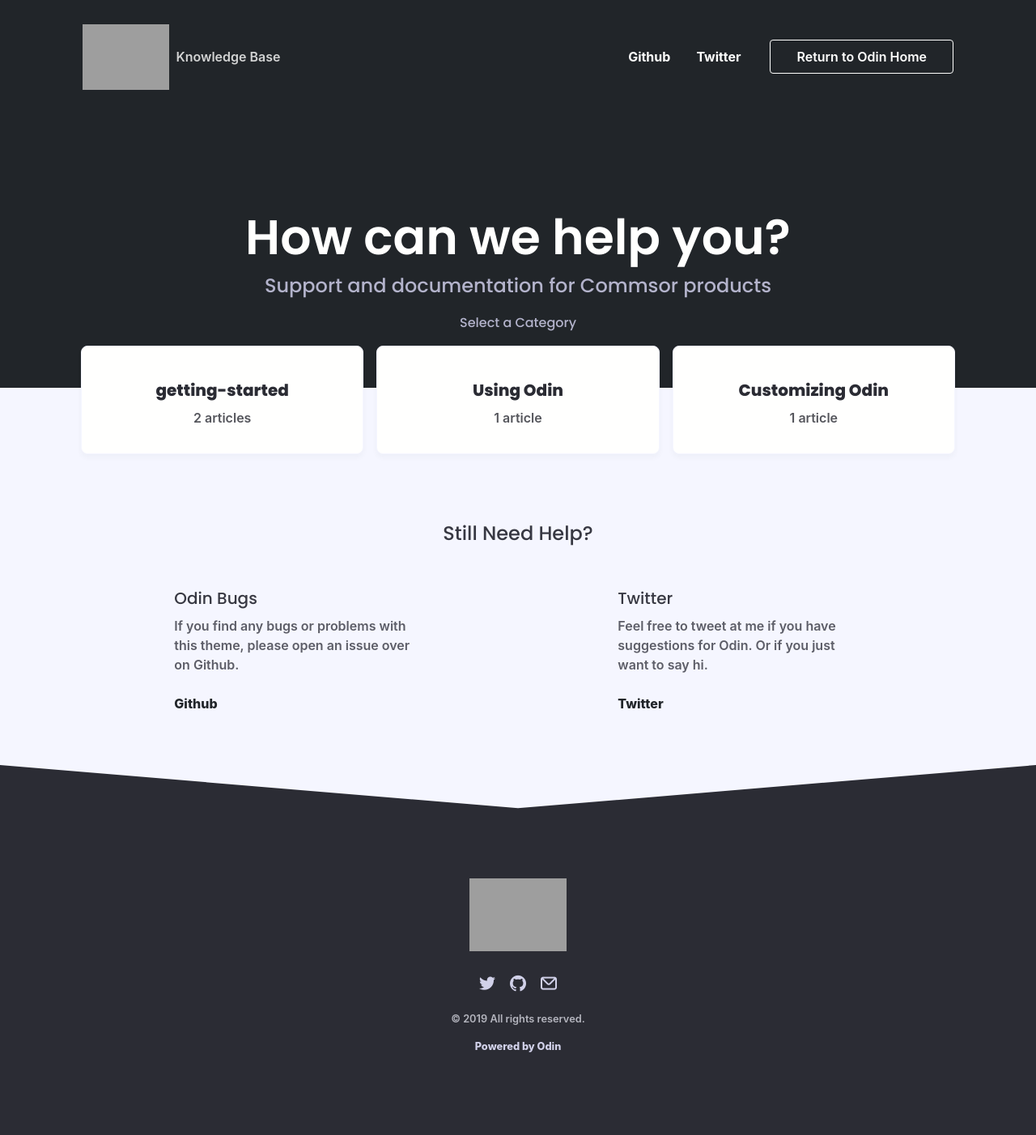
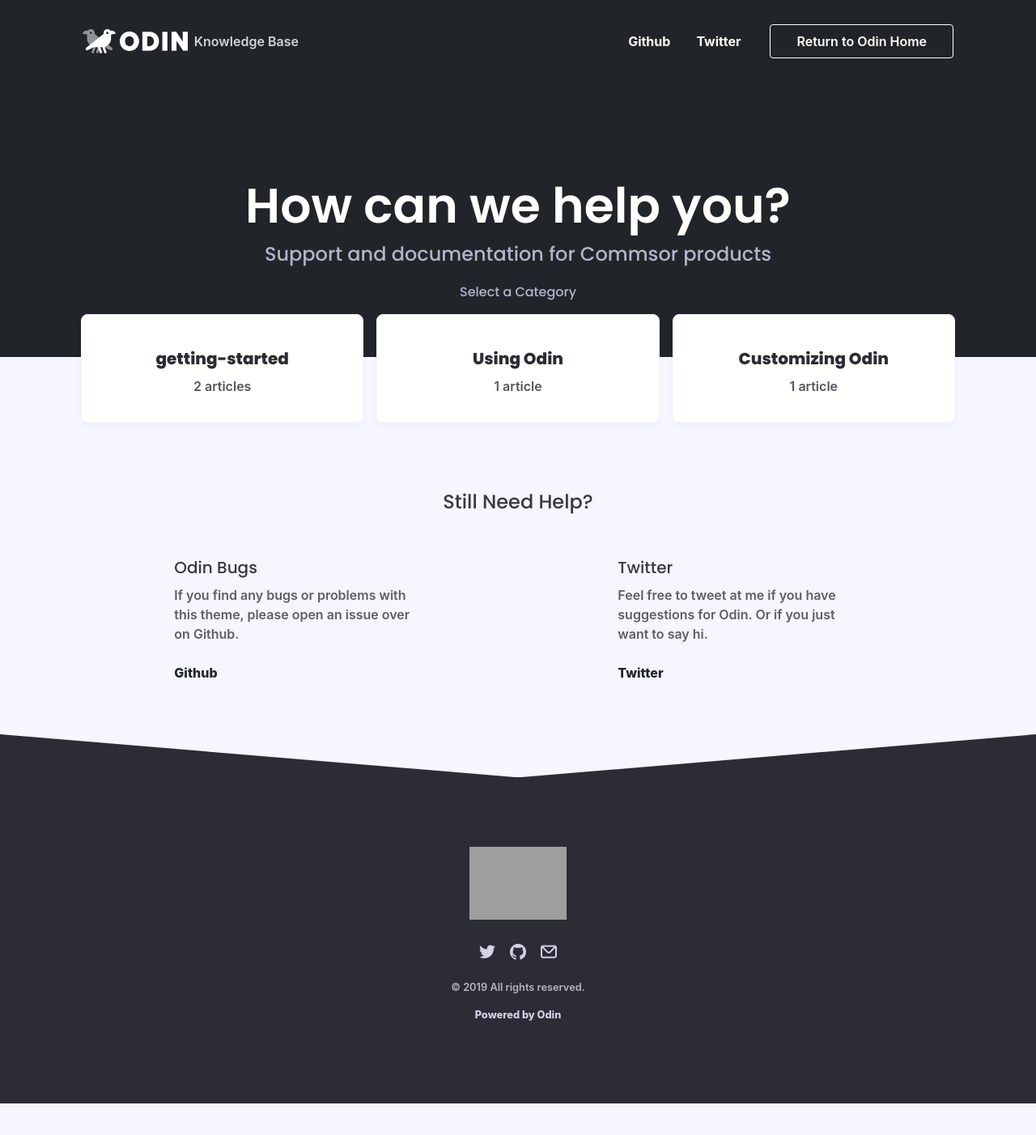
Before and after one commit to TeaGuns/odin, a Jekyll site: the page built from index.html, in a window 1280 px wide. Shown: the whole page at 81% size. Built offline with Jekyll 4.4.1, drawn with Linux system fonts in a browser that asks for light colours; nearby versions of some CDN libraries; some web fonts are replaced; after the commit the page ends 1363 px from its top, so only the background shows below that.

Commit message:
Fix images again

```diff
--- a/_config.yml
+++ b/_config.yml
@@ -23,7 +23,7 @@
   Write an awesome description for your new site here. You can edit this
   line in _config.yml. It will appear in your document head meta (for
   Google search results) and in your feed.xml site description.
-baseurl: "" # the subpath of your site, e.g. /blog
+baseurl:  # the subpath of your site, e.g. /blog
 url: teaguns.github.io/odin/ # the base hostname & protocol for your site, e.g. http://example.com
 permalink: /:categories/:title
 
--- a/_includes/nav.html
+++ b/_includes/nav.html
@@ -4,7 +4,7 @@
   </span>
   <div class="flex-vertical-center">
     <a style="width: 20%;" href="{{ site.url }}" class="logo">
-      <img style="max-width: 100%;" src="{{ site.url }}{{ site.baseurl }}/assets/{{ site.brand_logo }}"/>
+      <img style="max-width: 100%;" src="../assets/{{ site.brand_logo }}"/>
     </a>
     <p class="m-0 ml-2 text-light d-inline">{{ site.content_type }}</p>
   </div>
```
